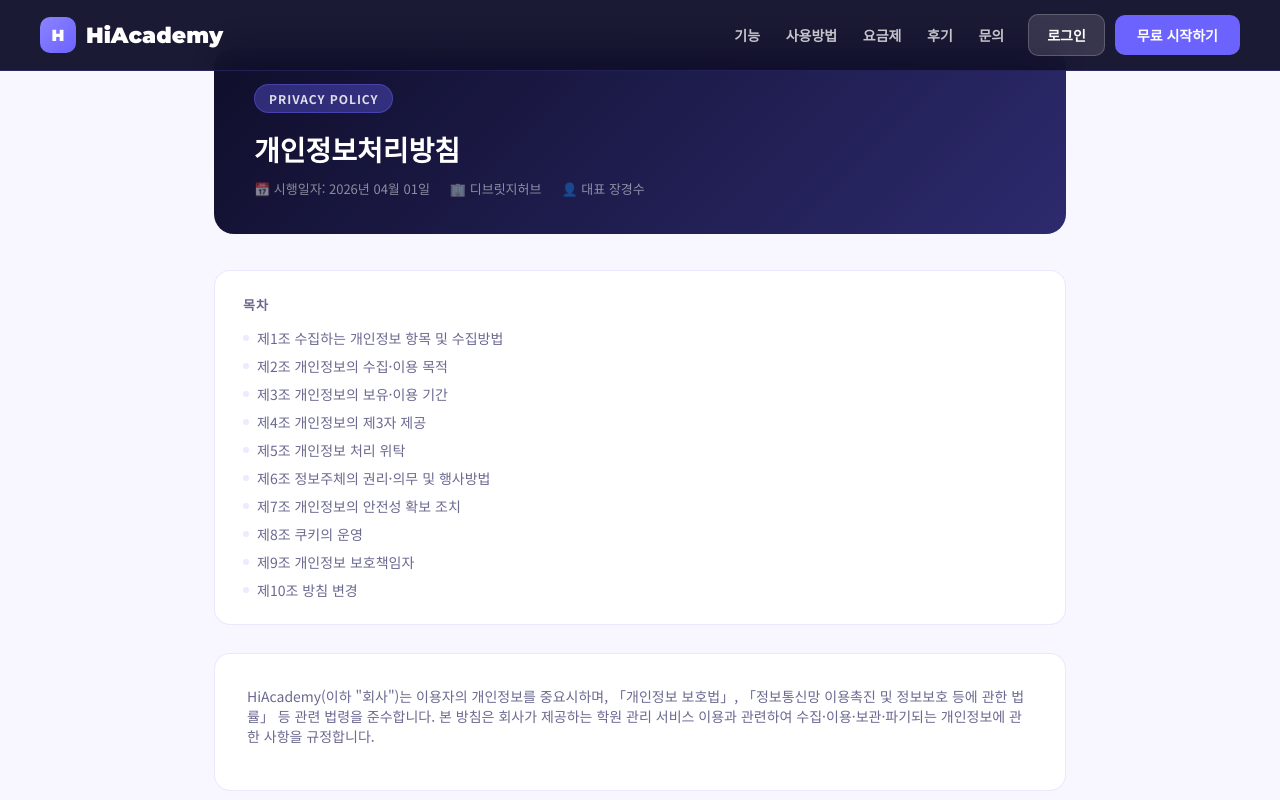
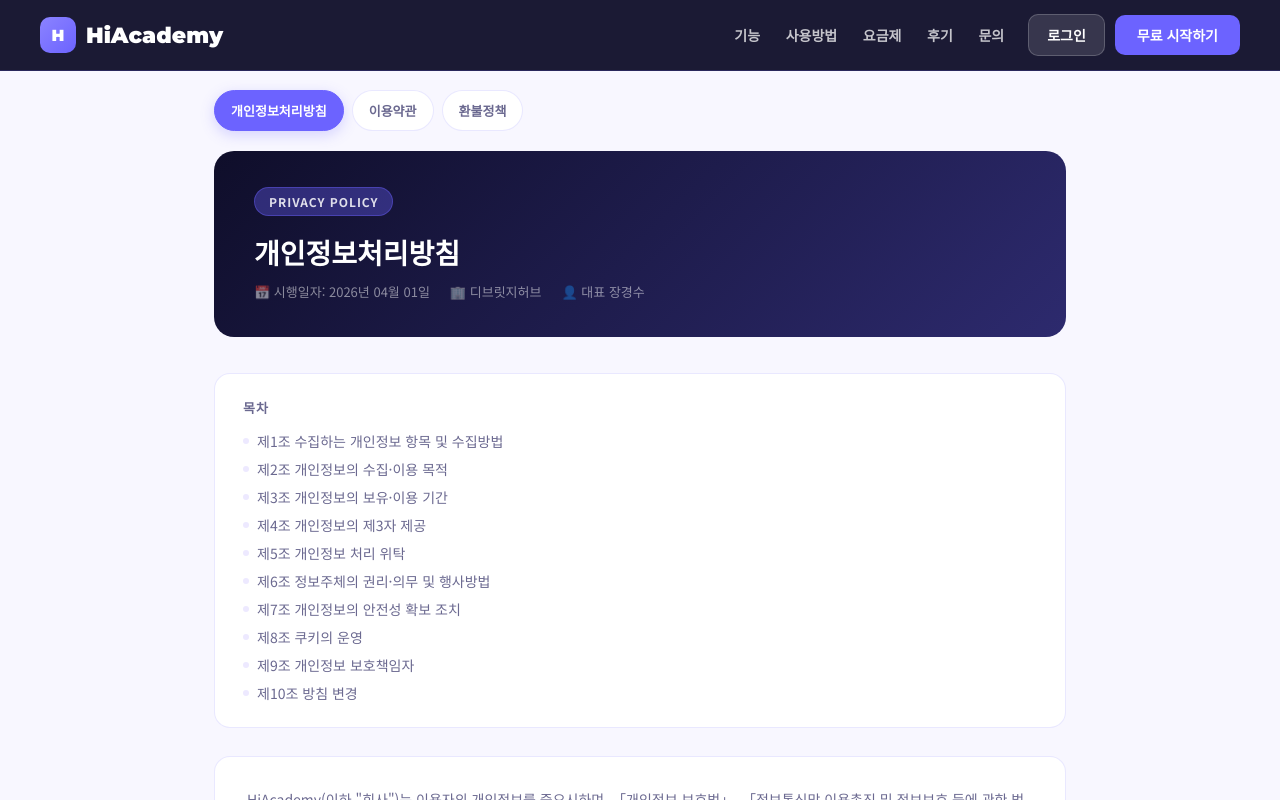
Before and after one commit to hightecbridge/dbridgehub-academy-landing, a React (Vite) app: page /privacy in a window 1280 px wide. Shown: the top 800 px of the page. Built offline with nearby package versions, Linux system fonts and the light colour scheme.

Commit message:
first commit

```diff
--- a/src/components/Navbar.tsx
+++ b/src/components/Navbar.tsx
@@ -1,5 +1,5 @@
 // src/components/Navbar.tsx
-import { useEffect, useState } from 'react'
+import { useEffect, useLayoutEffect, useState } from 'react'
 import { Link, useLocation } from 'react-router-dom'
 import { useModalStore } from '../store/modalStore'
 
@@ -22,9 +22,14 @@
 
   useEffect(() => {
     const onScroll = () => setScrolled(window.scrollY > 50)
+    onScroll()
     window.addEventListener('scroll', onScroll)
     return () => window.removeEventListener('scroll', onScroll)
   }, [])
+
+  useLayoutEffect(() => {
+    setScrolled(window.scrollY > 50)
+  }, [pathname])
 
   useEffect(() => {
     setMenuOpen(false)
--- a/src/pages/legal/LegalLayout.tsx
+++ b/src/pages/legal/LegalLayout.tsx
@@ -9,8 +9,10 @@
   { to: '/refund',  label: '환불정책' },
 ]
 
+const navTopPad = 'calc(70px + env(safe-area-inset-top, 0px) + 20px)'
+
 const s: Record<string, React.CSSProperties> = {
-  wrap:    { maxWidth: 900, margin: '0 auto', padding: '48px 24px 80px' },
+  wrap:    { maxWidth: 900, margin: '0 auto', paddingLeft: 24, paddingRight: 24, paddingBottom: 56, paddingTop: navTopPad },
   header:  { background: 'linear-gradient(135deg,var(--navy),#2D2A6E)', borderRadius: 20, padding: '36px 40px', marginBottom: 36, color: '#fff' },
   tag:     { display: 'inline-block', background: 'rgba(108,99,255,.35)', border: '1px solid rgba(108,99,255,.4)', borderRadius: 999, padding: '5px 14px', fontSize: 12, fontWeight: 700, letterSpacing: 1, color: 'rgba(255,255,255,.85)', marginBottom: 16, textTransform: 'uppercase' as const },
   title:   { fontFamily: 'var(--display)', fontSize: 28, fontWeight: 900, marginBottom: 10 },
@@ -68,9 +70,42 @@
 export default function LegalLayout({ title, tag, children }: Props) {
   const { pathname } = useLocation()
   return (
-    <div style={{ background: 'var(--g1)', minHeight: '100vh' }}>
-      <div style={s.wrap}>
-        <div style={s.header}>
+    <div className="legal-page-root" style={{ background: 'var(--g1)', minHeight: '100vh' }}>
+      <div style={s.wrap} className="legal-wrap">
+        <nav
+          aria-label="법적 고지 문서"
+          style={{
+            display: 'flex',
+            flexWrap: 'wrap',
+            gap: 8,
+            marginBottom: 20,
+          }}
+        >
+          {INFO.map(({ to, label }) => {
+            const active = pathname === to
+            return (
+              <Link
+                key={to}
+                to={to}
+                style={{
+                  padding: '10px 16px',
+                  borderRadius: 999,
+                  fontSize: 13,
+                  fontWeight: 700,
+                  textDecoration: 'none',
+                  transition: 'background .2s, color .2s',
+                  background: active ? 'var(--acc)' : '#fff',
+                  color: active ? '#fff' : 'var(--slate)',
+                  border: active ? '1px solid var(--acc)' : '1px solid var(--bd)',
+                  boxShadow: active ? '0 4px 14px rgba(108,99,255,.25)' : 'none',
+                }}
+              >
+                {label}
+              </Link>
+            )
+          })}
+        </nav>
+        <div style={s.header} id="legal-header">
           <div style={s.tag}>{tag}</div>
           <div style={s.title}>{title}</div>
           <div style={s.meta}>
@@ -86,7 +121,12 @@
           공고일자: 2026년 04월 01일 | <strong>시행일자: 2026년 04월 01일</strong>
         </div>
       </div>
-      <style>{`@media(max-width:600px){ #legal-header { padding: 24px 20px !important; } }`}</style>
+      <style>{`
+        @media (max-width: 600px) {
+          #legal-header { padding: 24px 20px !important; }
+          .legal-wrap { padding-left: 16px !important; padding-right: 16px !important; }
+        }
+      `}</style>
     </div>
   )
 }
```
Also changed, not shown: 3 other files (tests, documents, lock files or other folders).
